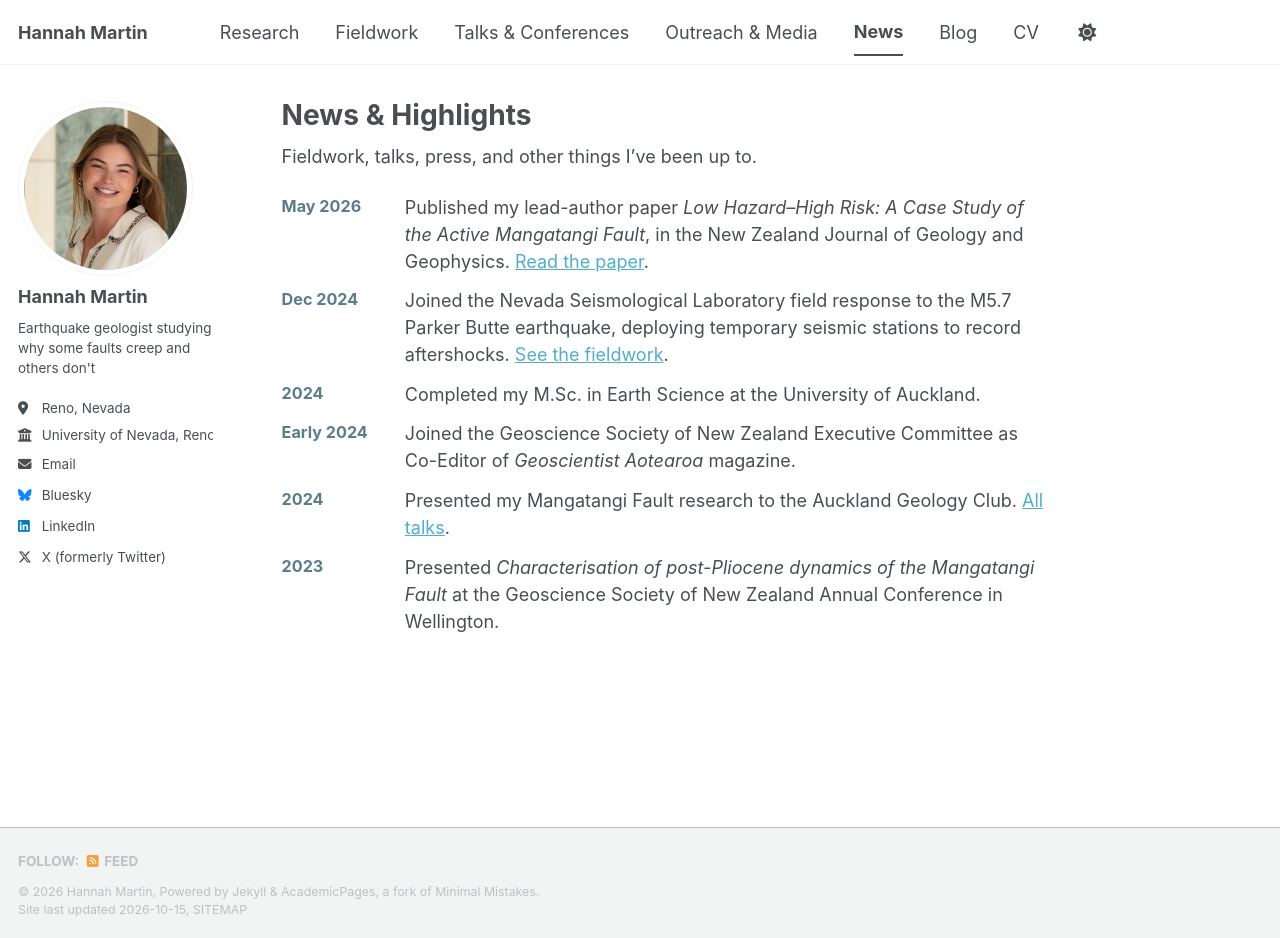
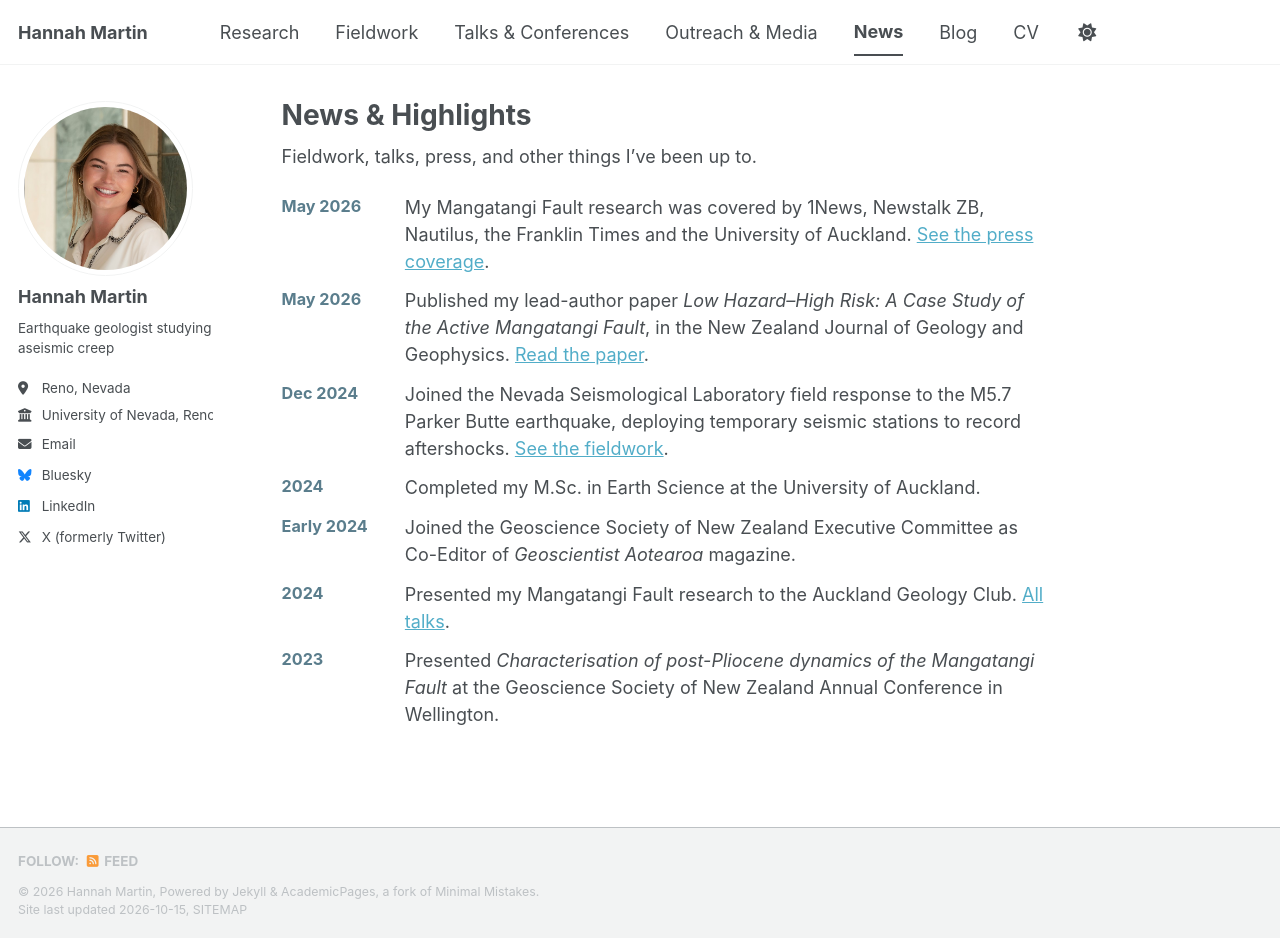
Before and after one commit to HannahMartinGeology/hannahmartingeology.github.io, a Jekyll site: the page built from _pages/news.md, in a window 1280 px wide and 938 px high. Built offline with Jekyll 4.4.1, drawn with Linux system fonts in a browser that asks for light colours; a style sheet for code colours, icons or effects is not loaded.

Commit message:
Add press section and update sidebar tagline
Co-Authored-By: Claude Opus 5.5 (1M context) <noreply@anthropic.com>
Claude-Session: https://claude.ai/code/session_01DgkcoPr1qNd1CjQ2i3f6tK

```diff
--- a/_config.yml
+++ b/_config.yml
@@ -26,7 +26,7 @@ author:
   avatar           : "profile.jpg"
   name             : "Hannah Martin"
   pronouns         : # example: "she/her"
-  bio              : "Earthquake geologist studying why some faults creep and others don't"
+  bio              : "Earthquake geologist studying aseismic creep"
   location         : "Reno, Nevada"
   employer         : "University of Nevada, Reno"
   uri              : # URL
--- a/_data/news.yml
+++ b/_data/news.yml
@@ -2,6 +2,8 @@
 #   date: YYYY-MM-DD   (used for ordering and shown as "Mon YYYY")
 #   when: optional text shown instead of the date, e.g. "2024" if the month is unknown
 #   text: one or two sentences (Markdown links allowed)
+- date: 2026-05-27
+  text: "My Mangatangi Fault research was covered by 1News, Newstalk ZB, Nautilus, the Franklin Times and the University of Auckland. [See the press coverage](/outreach/#press)."
 - date: 2026-05-26
   text: "Published my lead-author paper *Low Hazard–High Risk: A Case Study of the Active Mangatangi Fault*, in the New Zealand Journal of Geology and Geophysics. [Read the paper](https://doi.org/10.1002/jgo2.70060)."
 - date: 2024-12-09
--- /dev/null
+++ b/_data/press.yml
@@ -0,0 +1,21 @@
+# Press coverage: newest first. Add new items at the top.
+- date: 2026-06-22
+  outlet: "Franklin Times"
+  title: "Hunua – quake a concern"
+  url: "https://franklintimes.co.nz/?p=20408"
+- date: 2026-06-04
+  outlet: "Nautilus"
+  title: "Newly Discovered Active Fault Line Could Threaten New Zealand's Biggest City"
+  url: "https://nautil.us/newly-discovered-active-fault-line-could-threaten-new-zealands-biggest-city-1281692"
+- date: 2026-05-27
+  outlet: "1News"
+  title: "Potential for 6.8m quake from faultline in Auckland's south – study"
+  url: "https://www.1news.co.nz/2026/05/27/potential-for-68m-quake-from-faultline-in-aucklands-south-study/"
+- date: 2026-05-27
+  outlet: "Newstalk ZB"
+  title: "Hidden hazard: Auckland faultline capable of magnitude 6.8 quake"
+  url: "https://www.newstalkzb.co.nz/news/national/magnitude-68-earthquake-possible-on-auckland-faultline-study/"
+- date: 2026-05-27
+  outlet: "University of Auckland"
+  title: "Auckland's earthquake history rewritten by University research"
+  url: "https://www.auckland.ac.nz/en/news/2026/05/27/auckland-s-earthquake-history-rewritten-by-university-research-.html"
```
Also changed, not shown: _pages/outreach.html (+8 -0 lines).
